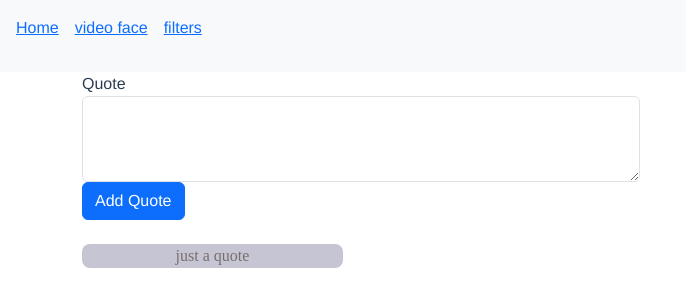
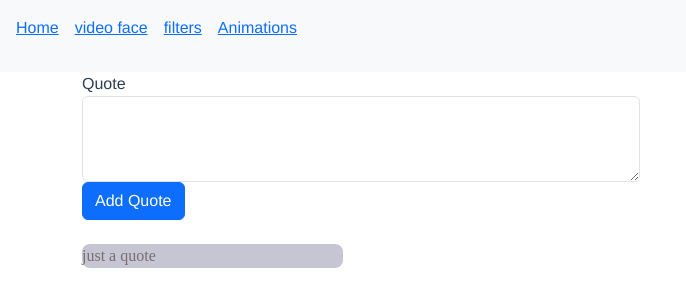
Before and after one commit to jeanpaulrestedur1234/my-project, a Vue app: page / in a window 1280 px wide. Shown: the top 306 px of the page, without its empty margins (0-686 px from the left). Built offline with nearby package versions, Linux system fonts and the light colour scheme.

Commit message:
animations

```diff
--- /dev/null
+++ b/src/components/AnimationsComponent.vue
@@ -0,0 +1,29 @@
+<template>
+    <div class="container">
+        <div class="col-xs-12 col-sm-8 col-sm-offset-2 col-md-6 col-md-offset-3">
+            <h1>Animations</h1>
+            <hr>
+            <button class="btn btn-primary" @click="show=!show">alert</button>
+
+            <div class="alert alert-info" v-if="show">some info</div>
+
+        </div>
+    </div>
+</template>
+
+<script>
+export default{
+    data(){
+        return{
+            show:false
+        }
+    }
+
+}
+</script>
+<style>
+.container{
+    text-align: left;
+}
+
+</style>
--- a/src/components/NavigateComponent.vue
+++ b/src/components/NavigateComponent.vue
@@ -10,6 +10,9 @@
         </li>
         <li>
           <router-link to="/filters" >filters</router-link>
+        </li>
+        <li>
+          <router-link to="/animation" >Animations</router-link>
         </li>
 
 
--- a/src/components/filtersComponent.vue
+++ b/src/components/filtersComponent.vue
@@ -5,6 +5,7 @@
                 <h1>Filters & Mixins</h1>
                 <p>{{ text }}</p>
                 <hr>
+                <button class="btn btn-primary " @click="fruits.push('berries')"> Add berries</button>
                 <input v-model="filterText">
                 <ul>
                     <li v-for="(fruit, index) in filteredFruits" :key="index">{{ fruit }}</li>
--- a/src/router/index.js
+++ b/src/router/index.js
@@ -3,6 +3,7 @@
 import facial_scanner from '@/components/facial_scanner.vue';
 import HomeComponent from '@/components/HomeComponent.vue';
 import filtersComponent from '@/components/filtersComponent.vue';
+import AnimationsComponent from '@/components/AnimationsComponent.vue';
 const routes = [
   {
     path: '/',
@@ -19,6 +20,12 @@
     name: 'filters',
     component: filtersComponent
   },
+  {
+    path: '/animation',
+    name: 'animation',
+    component: AnimationsComponent
+  },
+
 
 
 ];
```
